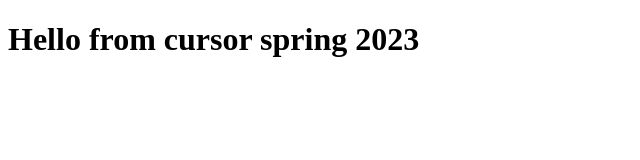
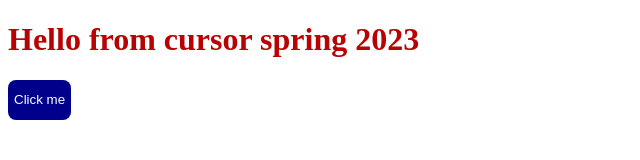
Before and after one commit to iamabigstar/cursor-HW-1, a plain HTML site: page index.html in a window 1280 px wide. Shown: the whole page, without its empty margins (0-640 px from the left). Drawn offline with Linux system fonts and the light colour scheme.

Commit message:
added new button

```diff
--- a/index.html
+++ b/index.html
@@ -4,9 +4,11 @@
     <meta charset="UTF-8">
     <meta http-equiv="X-UA-Compatible" content="IE=edge">
     <meta name="viewport" content="width=device-width, initial-scale=1.0">
+    <link rel="stylesheet" href="./style.css">
     <title>Document</title>
 </head>
 <body>
     <h1>Hello from cursor spring 2023</h1>
+    <button class="button">Click me</button>
 </body>
 </html>
--- a/style.css
+++ b/style.css
@@ -0,0 +1,11 @@
+body {
+    color: rgb(185, 2, 2);
+}
+
+.button {
+    color: white;
+    border: none;
+    border-radius: 8px;
+    height: 40px;
+    background-color: darkblue;
+}
```
